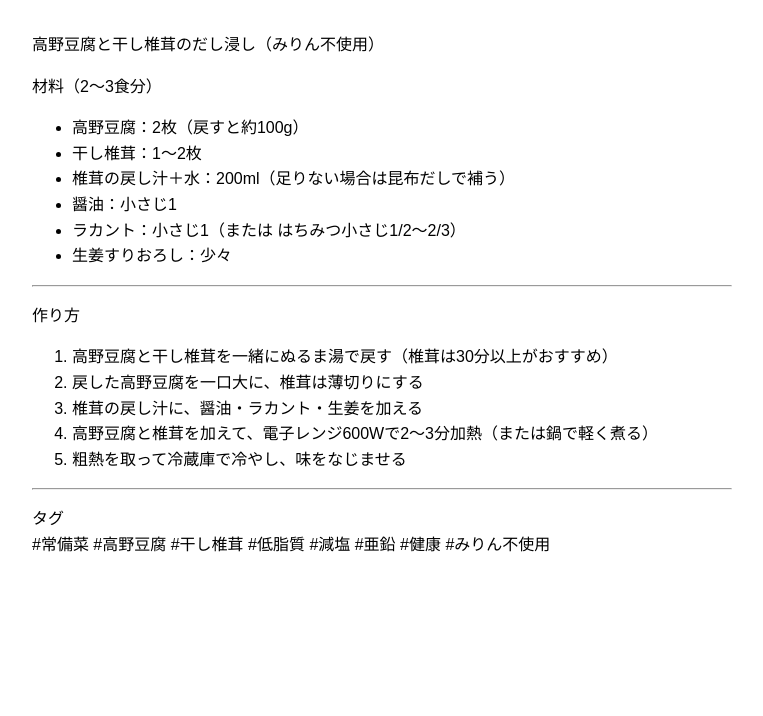
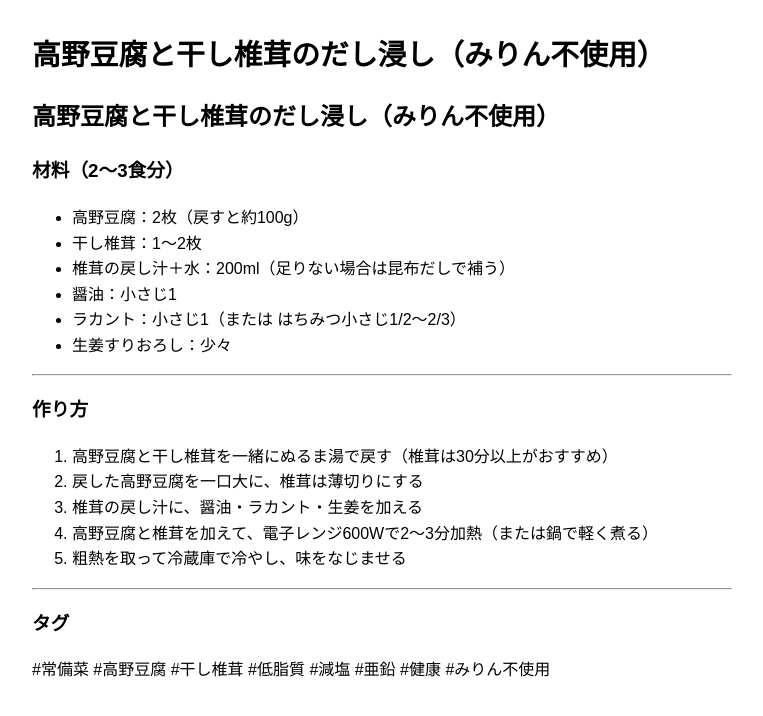
Before and after one commit to hitomisty/healthyrecipes, a Jekyll site: the page built from steamed-tofu-shiitake-dashi.md, in a window 1280 px wide. Shown: the top 716 px of the page, without its empty margins (258-1021 px from the left). Built offline with Jekyll 4.4.1, drawn with Linux system fonts in a browser that asks for light colours; our own code applies the rules of GitHub Pages for plain Markdown files.

Commit message:
Update steamed-tofu-shiitake-dashi.md

```diff
--- a/steamed-tofu-shiitake-dashi.md
+++ b/steamed-tofu-shiitake-dashi.md
@@ -1,7 +1,11 @@
+---
+layout: default
+title: 高野豆腐と干し椎茸のだし浸し（みりん不使用）
+---
 
-高野豆腐と干し椎茸のだし浸し（みりん不使用）
+## 高野豆腐と干し椎茸のだし浸し（みりん不使用）
 
-材料（2〜3食分）
+### 材料（2〜3食分）
 - 高野豆腐：2枚（戻すと約100g）
 - 干し椎茸：1〜2枚
 - 椎茸の戻し汁＋水：200ml（足りない場合は昆布だしで補う）
@@ -11,7 +15,7 @@
 
 ---
 
-作り方
+### 作り方
 1. 高野豆腐と干し椎茸を一緒にぬるま湯で戻す（椎茸は30分以上がおすすめ）
 2. 戻した高野豆腐を一口大に、椎茸は薄切りにする
 3. 椎茸の戻し汁に、醤油・ラカント・生姜を加える
@@ -20,5 +24,5 @@
 
 ---
 
-タグ
+### タグ
 #常備菜 #高野豆腐 #干し椎茸 #低脂質 #減塩 #亜鉛 #健康 #みりん不使用
```
